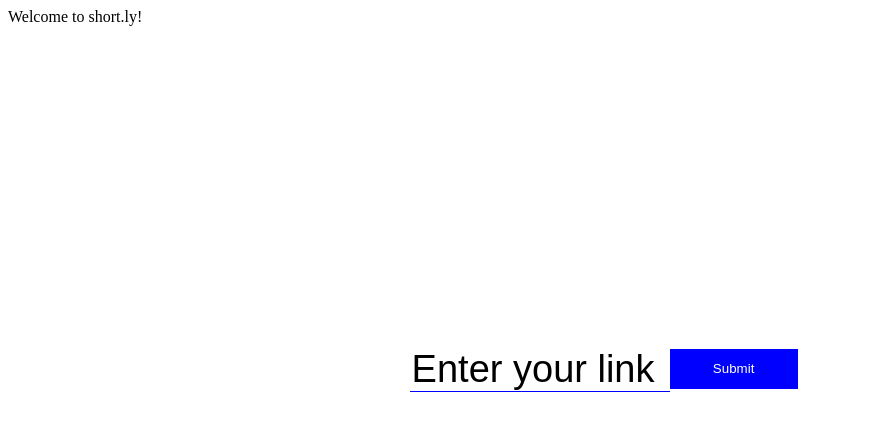
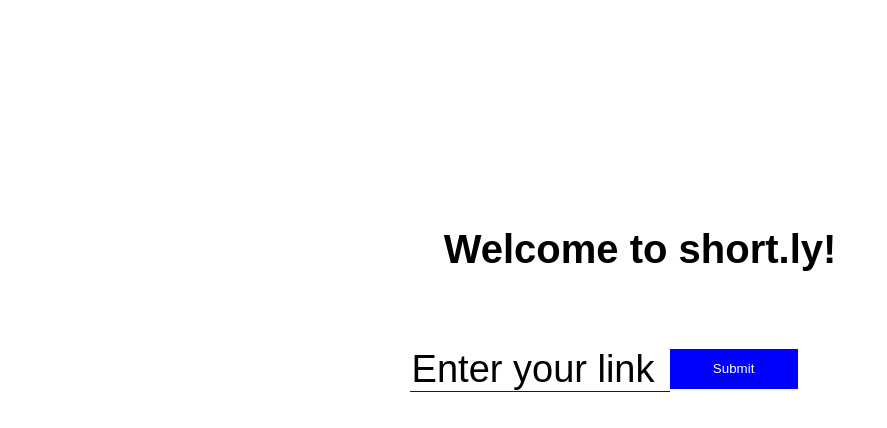
Before and after one commit to justinjyoo/willing-fullstack-bitly, a React (Create React App) app in the folder client/: page / in a window 1280 px wide. Shown: the top 428 px of the page, without its empty margins (0-887 px from the left). Built offline with nearby package versions, Linux system fonts and the light colour scheme; the HTML template or start-up script is replaced by a standard one.

Commit message:
Format title of website

```diff
--- /dev/null
+++ b/client/src/App.css
@@ -0,0 +1,8 @@
+h1 {
+	font-size: 40px;
+	font-family: Arial;
+	top: 25%;
+	left: 50%;
+	margin-left: -196.33px;
+	position: fixed;
+}
--- a/client/src/App.jsx
+++ b/client/src/App.jsx
@@ -1,12 +1,12 @@
 import React, {Component} from 'react';
 import InputBar from './InputBar.jsx';
-
+import './App.css'
 
 export default class App extends Component {
     render () {
         return (
     		<div>
-    			Welcome to short.ly!
+    			<h1> Welcome to short.ly! </h1>
         		<InputBar />
         	</div>
         )
```
Also changed, not shown: webpack/webpack.config.js (+4 -4 lines), 3 other files (tests, documents, lock files or other folders).
